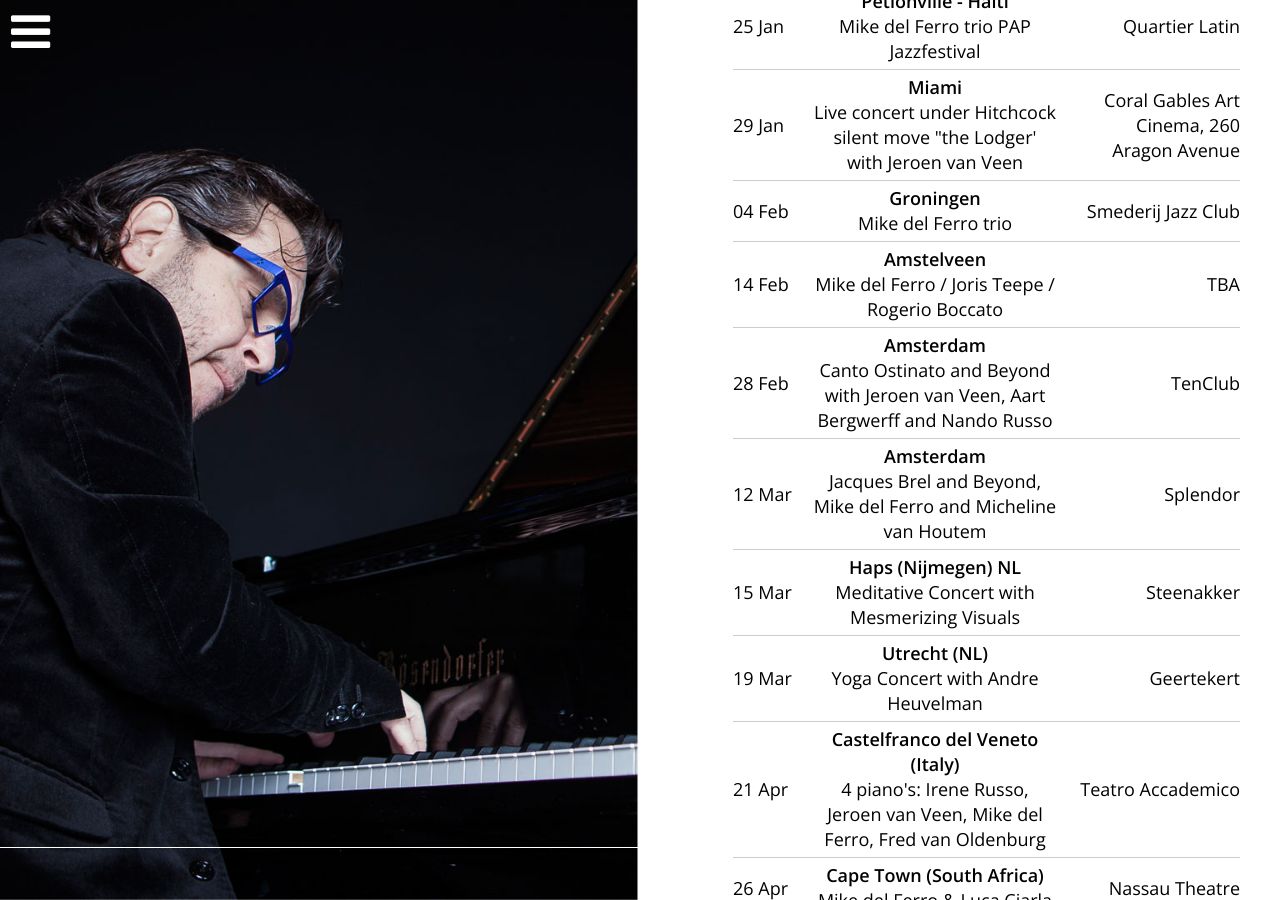
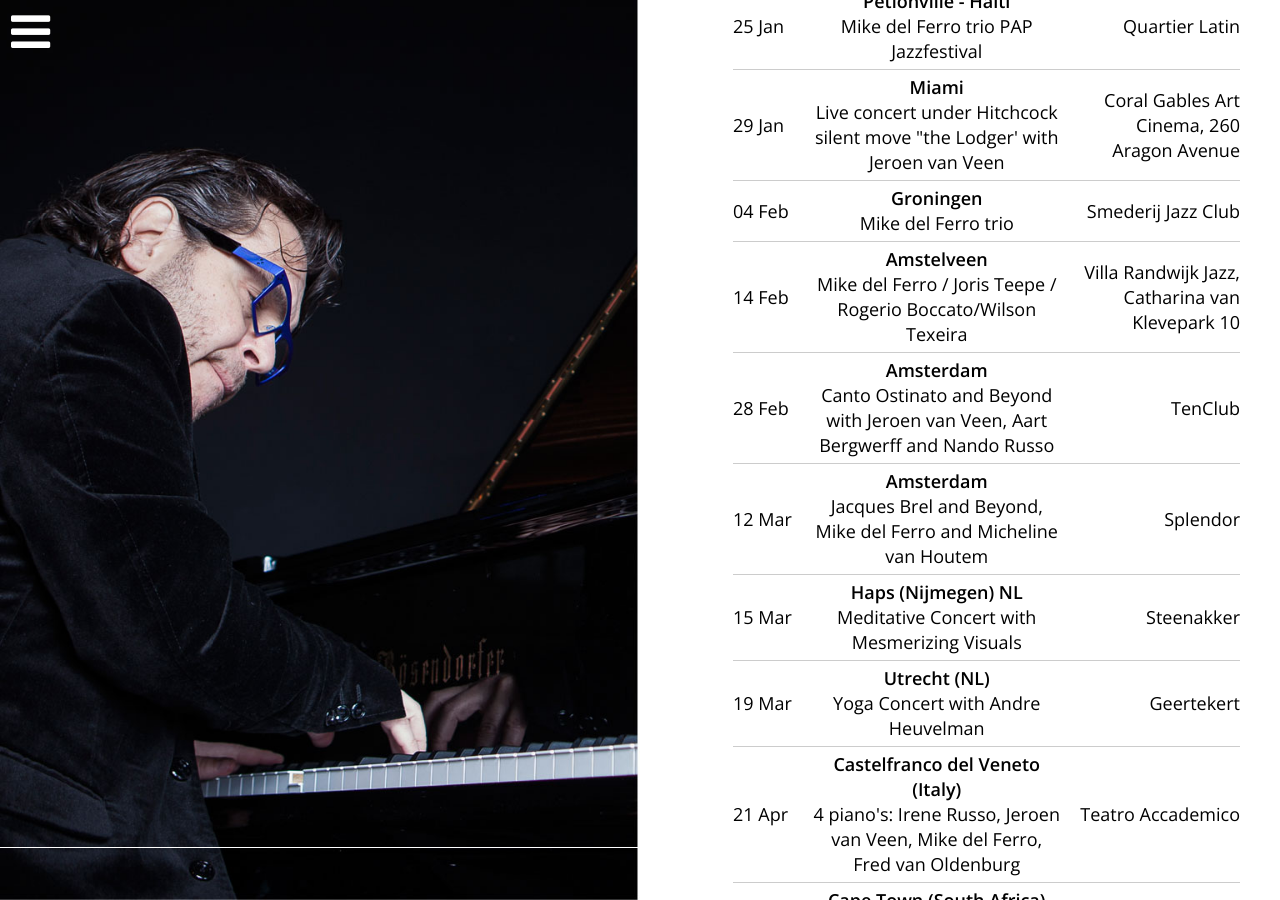
Before and after one commit to mikedelferro/website, a Jekyll site: the page built from agenda.html, in a window 1280 px wide and 900 px high, scrolled down 457 px. Built offline with Jekyll 4.4.1, drawn with Linux system fonts in a browser that asks for light colours; nearby versions of some CDN libraries.

Commit message:
Updated '_data/gigs.yml' via CloudCannon

```diff
--- a/_data/gigs.yml
+++ b/_data/gigs.yml
@@ -4,9 +4,9 @@ items:
     location: Port au Prince
     venue: Haiti
     url: 'http://papjazzhaiti.org/'
-  - title: Mike del Ferro / Joris Teepe / Rogerio Boccato
+  - title: Mike del Ferro / Joris Teepe / Rogerio Boccato/Wilson Texeira
     date: 2020-02-14 20:30:00
-    location: TBA
+    location: 'Villa Randwijk Jazz, Catharina van Klevepark 10'
     venue: Amstelveen
     url:
   - title: Meditative Concert with  Mesmerizing Visuals
```
